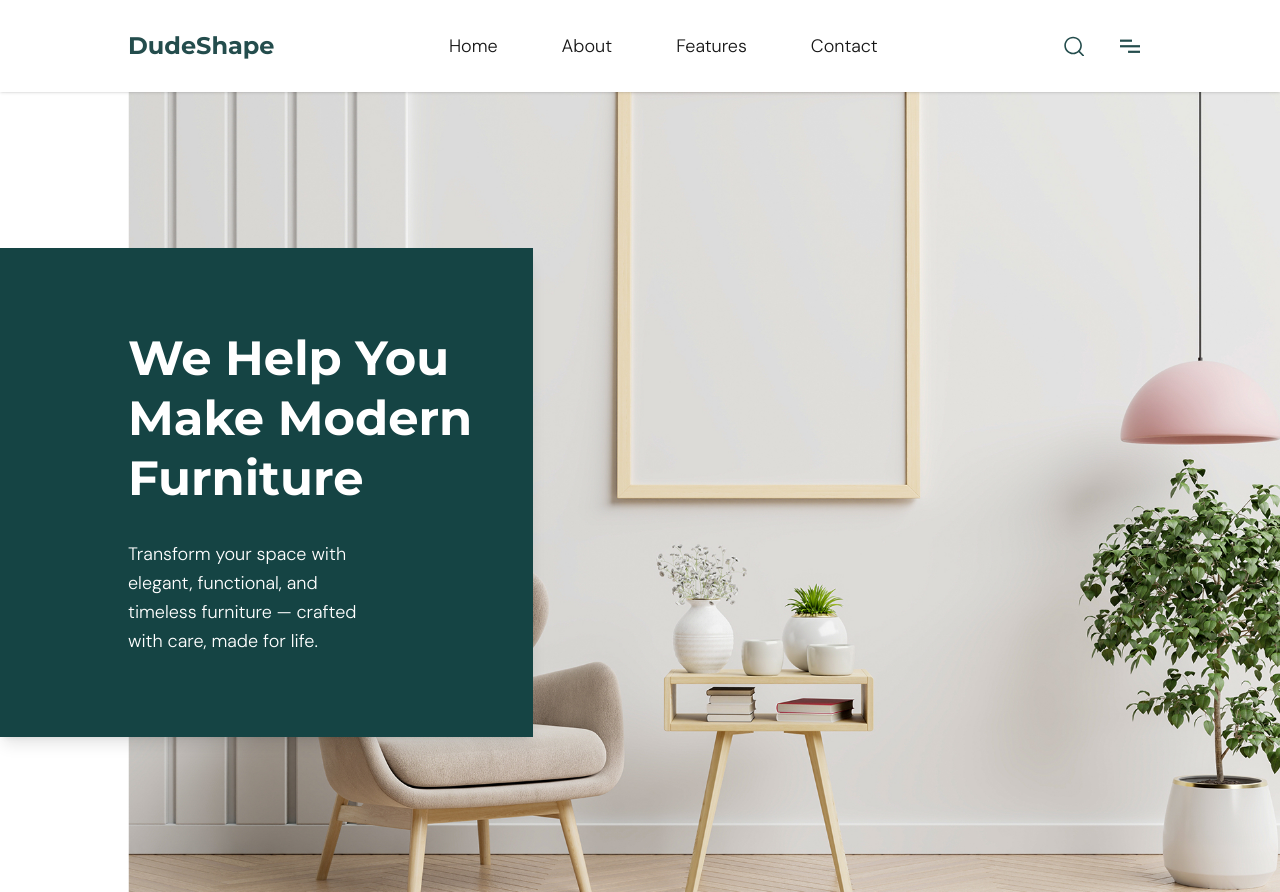
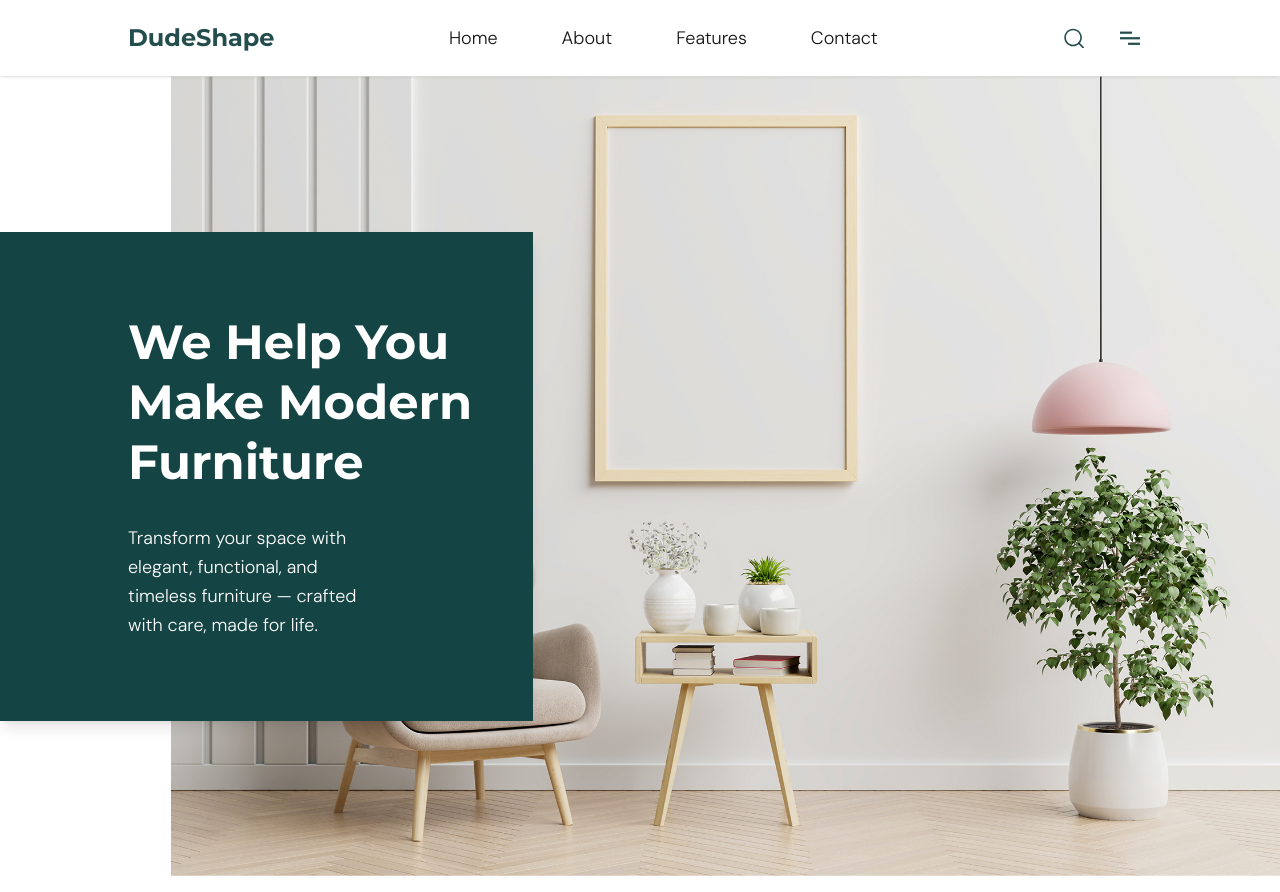
Before and after one commit to imflawlezz/dudeshape-landing, a Next.js app: page / in a window 1280 px wide. Built offline with nearby package versions, Linux system fonts and the light colour scheme.

Commit message:
fix: optimize desktop appearance for Hero.tsx and Header.tsx

```diff
--- a/src/components/sections/Header.tsx
+++ b/src/components/sections/Header.tsx
@@ -5,7 +5,7 @@ import {MenuIcon} from "@/components/ui/icons/MenuIcon";
 
 export const Header = () => {
     return (
-        <header className="flex px-4 sm:px-6 md:px-8 lg:px-32 justify-between items-center py-4 md:py-6 sticky top-0 z-50 bg-white shadow-sm">
+        <header className="flex px-4 sm:px-6 md:px-8 lg:px-32 justify-between items-center py-2 md:py-4 sticky top-0 z-50 bg-white shadow-sm">
             <div className="flex-shrink-0">
                 <span className="text-[var(--primary)] font-montserrat font-bold text-xl sm:text-2xl">
                     DudeShape
--- a/src/components/sections/Hero.tsx
+++ b/src/components/sections/Hero.tsx
@@ -1,12 +1,12 @@
 export default function Hero() {
     return (
-        <section className="relative h-[calc(100vh-80px)] sm:w-screen sm:h-screen w-full overflow-hidden bg-white text-white">
+        <section className="relative h-[calc(100vh-80px)] sm:h-screen w-full overflow-hidden bg-white text-white">
             <div className="absolute inset-0 flex justify-center">
-                <div className="relative md:left-1/20 md:translate-x-1/20 sm:w-screen sm:h-screen">
+                <div className="relative md:left-1/15 md:translate-x-1/15 sm:w-screen md:h-screen">
                     <img
                         src="/sections/hero.jpg"
                         alt="Hero"
-                        className="h-full w-full object-cover md:w-screen"
+                        className="h-full object-cover"
                     />
                 </div>
             </div>
```
